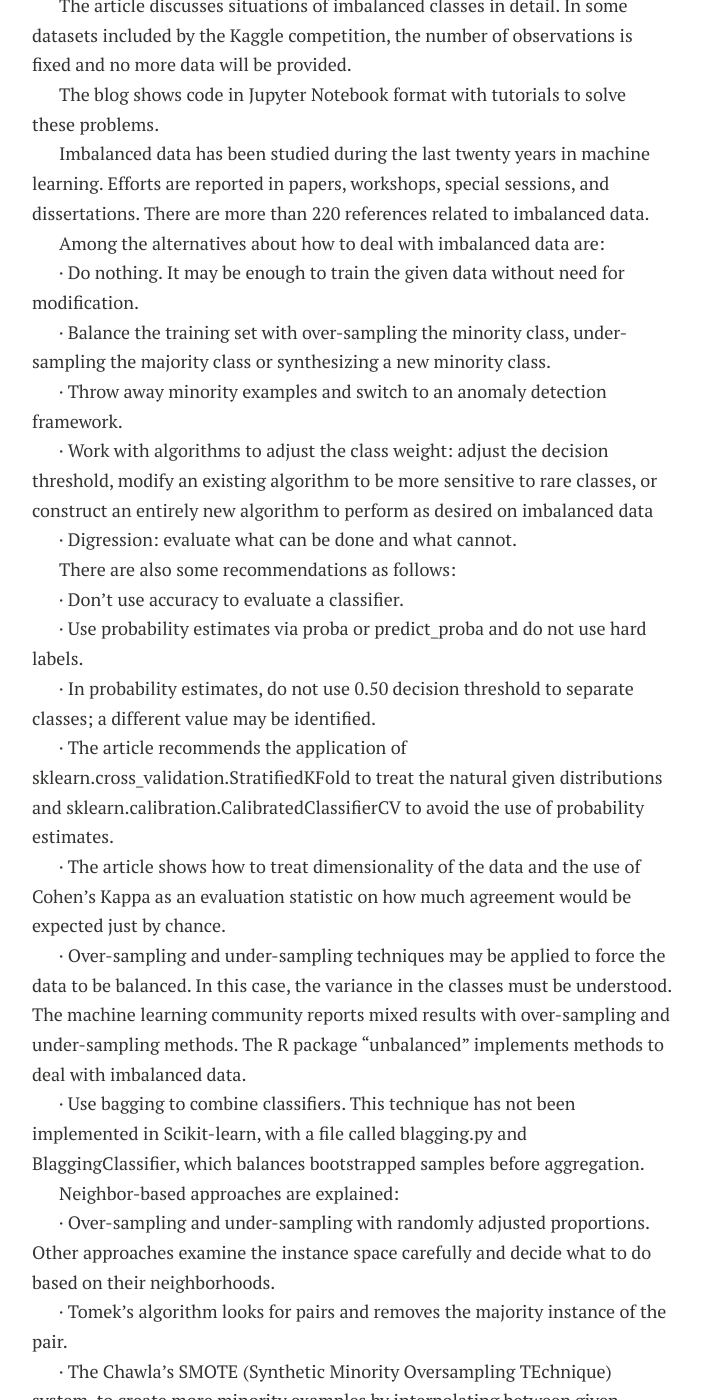
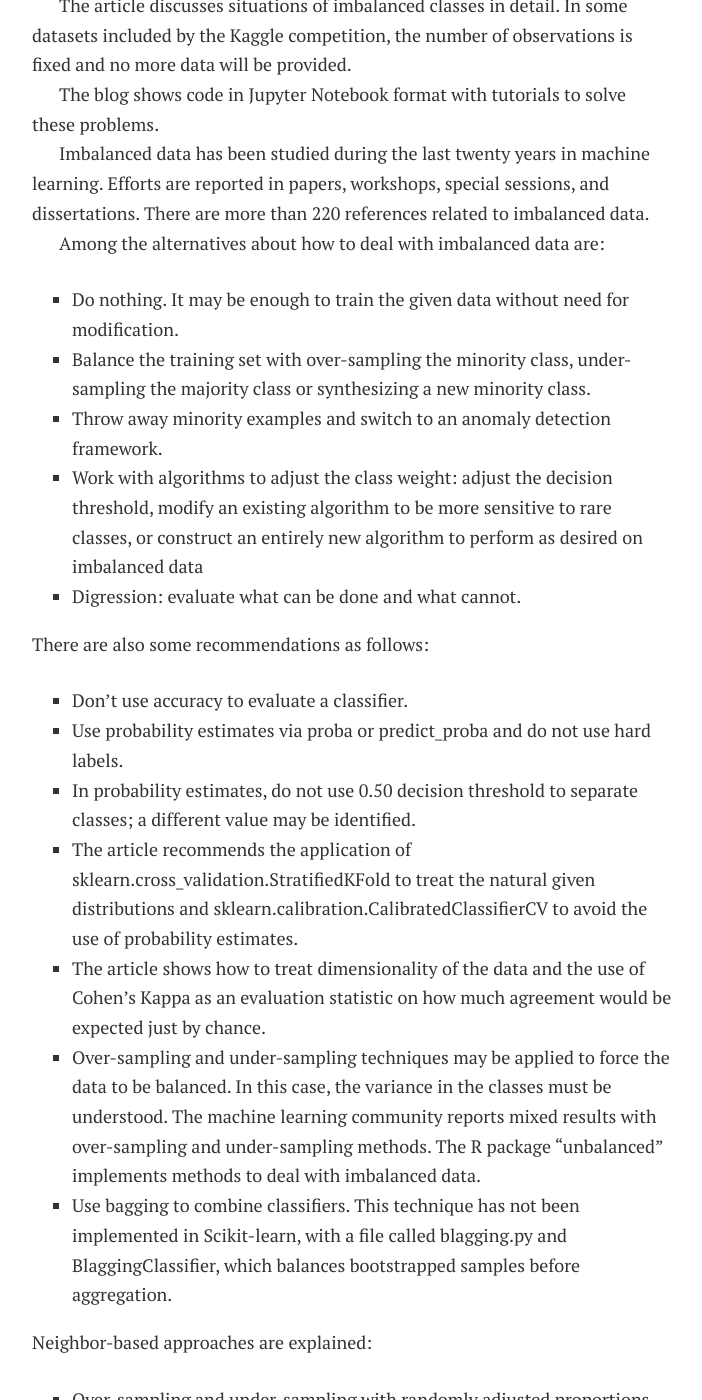
Before and after one commit to lyannaliu/lyannaliu.github.io, a Jekyll site: the page built from literature.md, in a window 1280 px wide and 1400 px high, scrolled down 2243 px. Shown: the whole window, without its empty margins (288-990 px from the left). Built offline with Jekyll 4.4.1, drawn with Linux system fonts in a browser that asks for light colours; nearby versions of some CDN libraries; part of the change alters nothing that is shown; some of the changed text lies outside the part shown.

Commit message:
Update literature.md

```diff
--- a/literature.md
+++ b/literature.md
@@ -51,41 +51,28 @@ Imbalanced data has been studied during the last twenty years in machine learnin
 
 Among the alternatives about how to deal with imbalanced data are:
 
-·       Do nothing. It may be enough to train the given data without need for modification.
-
-·       Balance the training set with over-sampling the minority class, under-sampling the majority class or synthesizing a new minority class.
-
-·       Throw away minority examples and switch to an anomaly detection framework.
-
-·       Work with algorithms to adjust the class weight: adjust the decision threshold, modify an existing algorithm to be more sensitive to rare classes, or construct an entirely new algorithm to perform as desired on imbalanced data
-
-·       Digression: evaluate what can be done and what cannot.
+  - Do nothing. It may be enough to train the given data without need for modification.
+  - Balance the training set with over-sampling the minority class, under-sampling the majority class or synthesizing a new minority class.
+  - Throw away minority examples and switch to an anomaly detection framework.
+  - Work with algorithms to adjust the class weight: adjust the decision threshold, modify an existing algorithm to be more sensitive to rare classes, or construct an entirely new algorithm to perform as desired on imbalanced data
+  - Digression: evaluate what can be done and what cannot.
 
 There are also some recommendations as follows:
 
-·       Don’t use accuracy to evaluate a classifier.
-
-·       Use probability estimates via proba or predict_proba and do not use hard labels.
-
-·       In probability estimates, do not use 0.50 decision threshold to separate classes; a different value may be identified.
-
-·       The article recommends the application of sklearn.cross_validation.StratifiedKFold to treat the natural given distributions and sklearn.calibration.CalibratedClassifierCV to avoid the use of probability estimates.
-
-·       The article shows how to treat dimensionality of the data and the use of Cohen’s Kappa as an evaluation statistic on how much agreement would be expected just by chance.
-
-·       Over-sampling and under-sampling techniques may be applied to force the data to be balanced. In this case, the variance in the classes must be understood. The machine learning community reports mixed results with over-sampling and under-sampling methods. The R package “unbalanced” implements methods to deal with imbalanced data.
-
-·       Use bagging to combine classifiers. This technique has not been implemented in Scikit-learn, with a file called blagging.py and BlaggingClassifier, which balances bootstrapped samples before aggregation.
+  - Don’t use accuracy to evaluate a classifier.
+  - Use probability estimates via proba or predict_proba and do not use hard labels.
+  - In probability estimates, do not use 0.50 decision threshold to separate classes; a different value may be identified.
+  - The article recommends the application of sklearn.cross_validation.StratifiedKFold to treat the natural given distributions and sklearn.calibration.CalibratedClassifierCV to avoid the use of probability estimates.
+  - The article shows how to treat dimensionality of the data and the use of Cohen’s Kappa as an evaluation statistic on how much agreement would be expected just by chance.
+  - Over-sampling and under-sampling techniques may be applied to force the data to be balanced. In this case, the variance in the classes must be understood. The machine learning community reports mixed results with over-sampling and under-sampling methods. The R package “unbalanced” implements methods to deal with imbalanced data.
+  -  Use bagging to combine classifiers. This technique has not been implemented in Scikit-learn, with a file called blagging.py and BlaggingClassifier, which balances bootstrapped samples before aggregation.
 
 Neighbor-based approaches are explained:
 
-·       Over-sampling and under-sampling with randomly adjusted proportions. Other approaches examine the instance space carefully and decide what to do based on their neighborhoods.
-
-·       Tomek’s algorithm looks for pairs and removes the majority instance of the pair.
-
-·       The Chawla’s SMOTE (Synthetic Minority Oversampling TEchnique) system, to create more minority examples by interpolating between given observations.
-
-·       Adjusting class weights with machine learning tools to implement importance of classes.
+  - Over-sampling and under-sampling with randomly adjusted proportions. Other approaches examine the instance space carefully and decide what to do based on their neighborhoods.
+  - Tomek’s algorithm looks for pairs and removes the majority instance of the pair.
+  - The Chawla’s SMOTE (Synthetic Minority Oversampling TEchnique) system, to create more minority examples by interpolating between given observations.
+  - Adjusting class weights with machine learning tools to implement importance of classes.
 
 New algorithms efforts are included:
 
```
